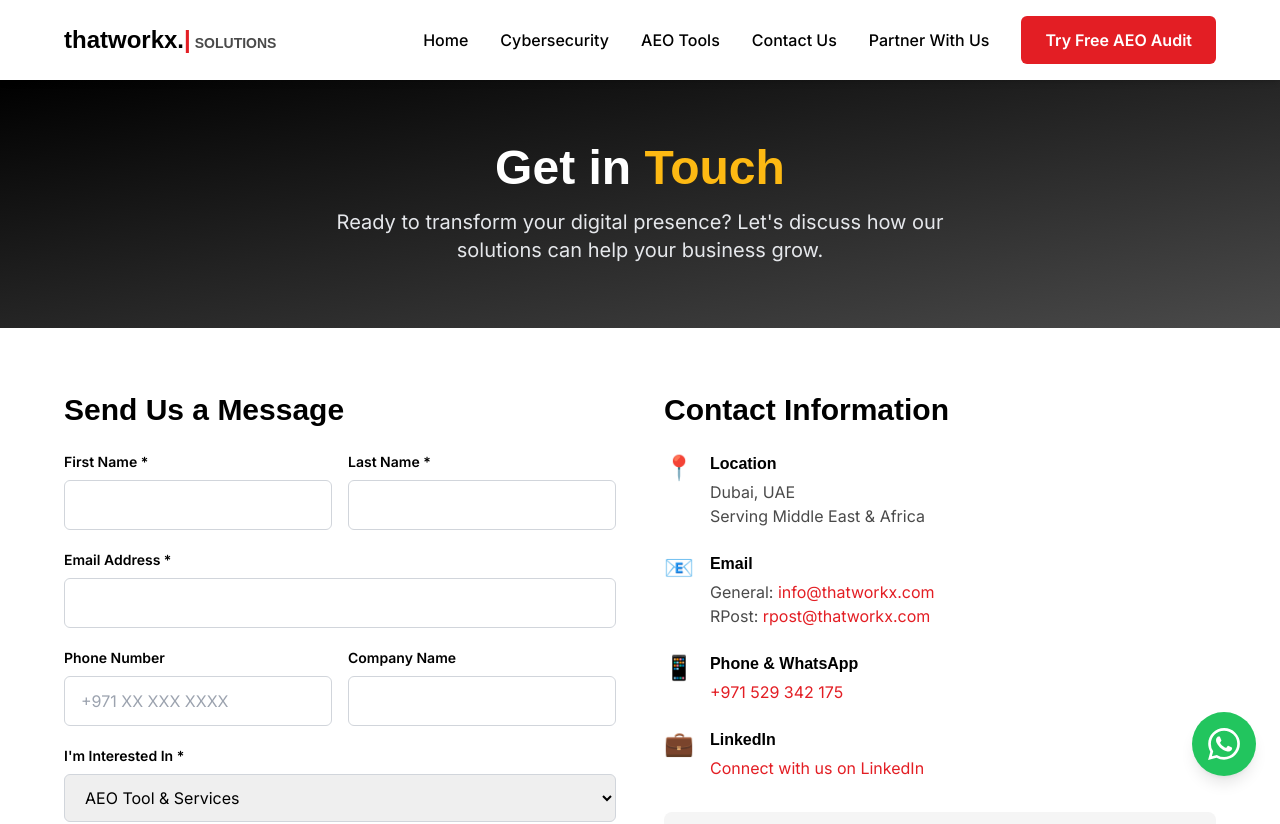
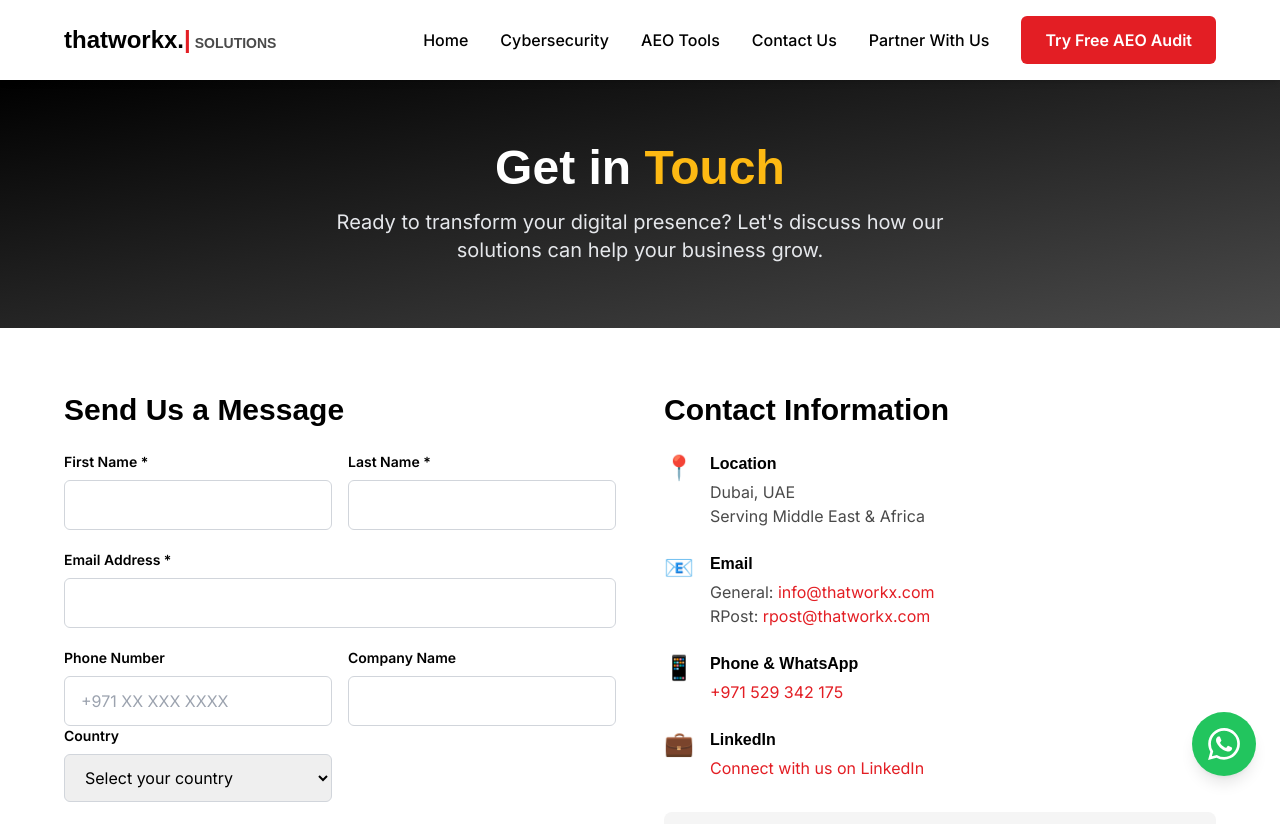
Before and after one commit to jessgeo-personal/thatworkx-do-v1, a Next.js app: page /contact in a window 1280 px wide. Shown: the top 824 px of the page. Built offline with nearby package versions, Linux system fonts and the light colour scheme.

Commit message:
forms fixed

```diff
--- a/app/components/ContactModal.tsx
+++ b/app/components/ContactModal.tsx
@@ -47,23 +47,32 @@ export default function ContactModal({ isOpen, onClose, leadInterest, productNam
     data.lead_interest = leadInterest
 
     try {
+       const fieldsToSubmit = [
+        { name: 'company', value: data.company },
+        { name: 'firstname', value: data.firstname },
+        { name: 'lastname', value: data.lastname },
+        { name: 'phone', value: data.phone },
+        { name: 'email', value: data.email },
+        { name: 'country', value: data.country },
+        { name: 'lead_interest', value: data.lead_interest }
+      ]
+
+      console.log('=== HUBSPOT SUBMISSION DEBUG ===')
+      console.log('Form ID:', 'a94b26cf-86bd-416e-9dc1-dc834099694b')
+      console.log('Lead Interest:', leadInterest)
+      console.log('Fields being submitted:', fieldsToSubmit)
+      console.log('Fields with values:', fieldsToSubmit.filter(f => f.value))
+      console.log('Empty fields:', fieldsToSubmit.filter(f => !f.value))
+
       const response = await fetch(
-        `https://api.hsforms.com/submissions/v3/integration/submit/146079438/6e8fc5e3-5f7d-4d50-a2ca-2603985f044a`,
+        `https://api.hsforms.com/submissions/v3/integration/submit/146079438/a94b26cf-86bd-416e-9dc1-dc834099694b`,
         {
           method: 'POST',
           headers: {
             'Content-Type': 'application/json',
           },
           body: JSON.stringify({
-            fields: [
-              { name: 'company', value: data.company },
-              { name: 'firstname', value: data.firstname },
-              { name: 'lastname', value: data.lastname },
-              { name: 'phone', value: data.phone },
-              { name: 'email', value: data.email },
-              { name: 'country', value: data.country },
-              { name: 'lead_interest', value: data.lead_interest }
-            ],
+            fields: fieldsToSubmit,  // ← Use the variable instead of inline
             context: {
               pageUri: window.location.href,
               pageName: document.title
@@ -73,6 +82,7 @@ export default function ContactModal({ isOpen, onClose, leadInterest, productNam
       )
 
       if (response.ok) {
+        console.log('✅ HubSpot submission successful')
         setIsSuccess(true)
 
         // Download PDF if AEO-Whitepaper
@@ -98,7 +108,24 @@ export default function ContactModal({ isOpen, onClose, leadInterest, productNam
           onClose()
         }, 2000)
       } else {
-        throw new Error('Form submission failed')
+        // Enhanced error logging
+        const errorData = await response.json()
+        console.error('❌ HUBSPOT SUBMISSION FAILED')
+        console.error('Status:', response.status)
+        console.error('Full error response:', errorData)
+
+        if (errorData.errors) {
+          console.error('=== FIELD ERRORS ===')
+          errorData.errors.forEach((error: any, index: number) => {
+            console.error(`Error ${index + 1}:`, {
+              message: error.message,
+              errorType: error.errorType,
+              field: error.errorTokens?.field || 'unknown'
+            })
+          })
+        }
+
+        throw new Error(`Form submission failed: ${JSON.stringify(errorData)}`)
       }
     } catch (error) {
       console.error('Form submission error:', error)
--- a/app/components/PartnerModal.tsx
+++ b/app/components/PartnerModal.tsx
@@ -15,7 +15,7 @@ export default function PartnerModal({ onClose }: PartnerModalProps) {
     email: '',
     company: '',
     country:'',
-    mobilephone: '',
+    phone: '',
     expertise: 'aeo',
     message: ''
   })
@@ -30,7 +30,7 @@ export default function PartnerModal({ onClose }: PartnerModalProps) {
     try {
       // Submit to HubSpot
       const response = await fetch(
-        `https://api.hsforms.com/submissions/v3/integration/submit/${HUBSPOT_PORTAL_ID}/${HUBSPOT_PARTNER_FORM_ID}`,
+        'https://api.hsforms.com/submissions/v3/integration/submit/146079438/e5bbbaed-aeeb-4d7e-a96b-46845da380e1',
         {
           method: 'POST',
           headers: {
@@ -41,7 +41,7 @@ export default function PartnerModal({ onClose }: PartnerModalProps) {
               { name: 'firstname', value: formData.name.split(' ')[0] },
               { name: 'lastname', value: formData.name.split(' ').slice(1).join(' ') || formData.name },
               { name: 'email', value: formData.email },
-              { name: 'mobilephone', value: formData.mobilephone },
+              { name: 'mobilephone', value: formData.phone },
               { name: 'company', value: formData.company },
               { name: 'country', value: formData.country },
               { name: 'expertise', value: formData.expertise },
@@ -167,7 +167,7 @@ export default function PartnerModal({ onClose }: PartnerModalProps) {
                       type="tel"
                       id="phone"
                       name="phone"
-                      value={formData.mobilephone}
+                      value={formData.phone}
                       onChange={handleChange}
                       className="w-full px-4 py-2 border border-gray-300 rounded-md focus:ring-2 focus:ring-brand-red focus:border-transparent"
                     />
--- a/app/contact/page.tsx
+++ b/app/contact/page.tsx
@@ -11,7 +11,7 @@ export default function ContactPage() {
     firstName: '',
     lastName: '',
     email: '',
-    mobilephone: '',
+    phone: '',
     company: '',
     country: '',
     lead_interest: 'aeo-tool',
@@ -69,7 +69,7 @@ export default function ContactPage() {
               { name: 'firstname', value: formData.firstName },
               { name: 'lastname', value: formData.lastName },
               { name: 'email', value: formData.email },
-              { name: 'mobilephone', value: formData.mobilephone },
+              { name: 'mobilephone', value: formData.phone },
               { name: 'company', value: formData.company },
               { name: 'lead_interest', value: formData.lead_interest },
               { name: 'message', value: formData.message },
@@ -84,7 +84,9 @@ export default function ContactPage() {
       )
 
       if (!response.ok) {
-        throw new Error('Form submission failed')
+        const errorData = await response.json()
+        console.error('HubSpot error:', errorData)
+        throw new Error(`Form submission failed: ${JSON.stringify(errorData)}`)
       }
 
       // Simulate API call
@@ -99,7 +101,7 @@ export default function ContactPage() {
           firstName: '',
           lastName: '',
           email: '',
-          mobilephone: '',
+          phone: '',
           company: '',
           country: '',
           lead_interest: 'aeo-tool',
@@ -225,13 +227,61 @@ export default function ContactPage() {
                         type="tel"
                         id="phone"
                         name="phone"
-                        value={formData.mobilephone}
+                        value={formData.phone}
                         onChange={handleChange}
                         className="w-full px-4 py-3 border border-gray-300 rounded-md focus:ring-2 focus:ring-brand-red focus:border-transparent"
                         placeholder="+971 XX XXX XXXX"
                       />
+                    <div>
+                      <label htmlFor="country" className="block text-sm font-semibold mb-2">
+                        Country
+                      </label>
+                      <select
+                        id="country"
+                        name="country"
+                        value={formData.country}
+                        onChange={handleChange}
+                        className="w-full px-4 py-3 border border-gray-300 rounded-md focus:ring-2 focus:ring-brand-red focus:border-transparent"
+                      >
+                        <option value="">Select your country</option>
+
+                        {/* GCC Countries */}
+                        <option value="United Arab Emirates">United Arab Emirates</option>
+                        <option value="Saudi Arabia">Saudi Arabia</option>
+                        <option value="Qatar">Qatar</option>
+                        <option value="Kuwait">Kuwait</option>
+                        <option value="Bahrain">Bahrain</option>
+                        <option value="Oman">Oman</option>
+
+                        {/* Other Middle East */}
+                        <option value="Egypt">Egypt</option>
+                        <option value="Jordan">Jordan</option>
+                        <option value="Lebanon">Lebanon</option>
+                        <option value="Iraq">Iraq</option>
+                        <option value="Syria">Syria</option>
+                        <option value="Yemen">Yemen</option>
+
+                        {/* Africa */}
+                        <option value="South Africa">South Africa</option>
+                        <option value="Kenya">Kenya</option>
+                        <option value="Nigeria">Nigeria</option>
+                        <option value="Morocco">Morocco</option>
+                        <option value="Tunisia">Tunisia</option>
+                        <option value="Algeria">Algeria</option>
+                        <option value="Ethiopia">Ethiopia</option>
+                        <option value="Ghana">Ghana</option>
+
+                        {/* Other Popular */}
+                        <option value="United States">United States</option>
+                        <option value="United Kingdom">United Kingdom</option>
+                        <option value="India">India</option>
+                        <option value="Pakistan">Pakistan</option>
+                        <option value="Bangladesh">Bangladesh</option>
+                        <option value="Philippines">Philippines</option>
+                        <option value="Other">Other</option>
+                      </select>
                     </div>
-
+                  </div>
                     <div>
                       <label htmlFor="company" className="block text-sm font-semibold mb-2">
                         Company Name
@@ -253,7 +303,7 @@ export default function ContactPage() {
                     </label>
                     <select
                       id="interest"
-                      name="interest"
+                      name="lead_interest"
                       value={formData.lead_interest}
                       onChange={handleChange}
                       className="w-full px-4 py-3 border border-gray-300 rounded-md focus:ring-2 focus:ring-brand-red focus:border-transparent"
```
